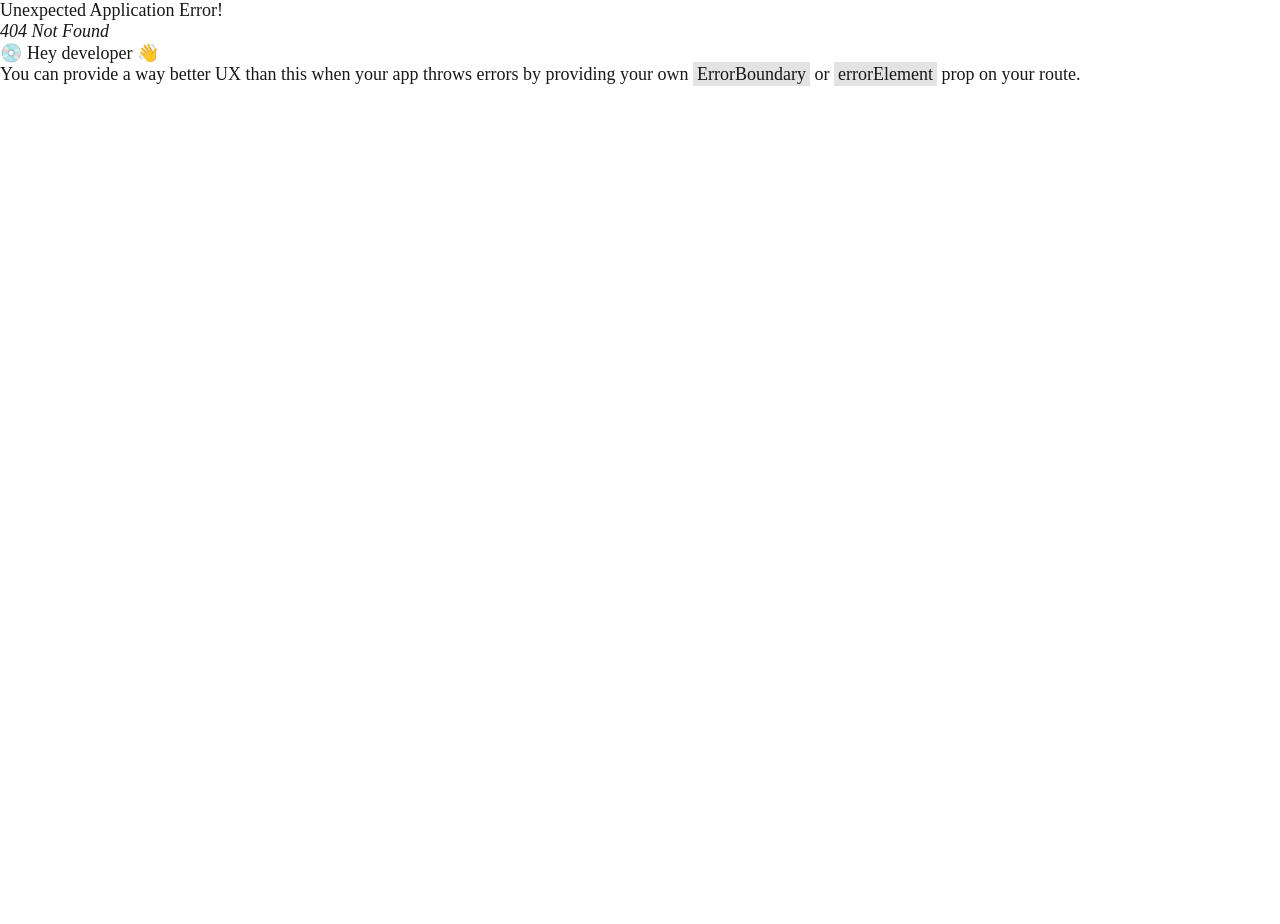
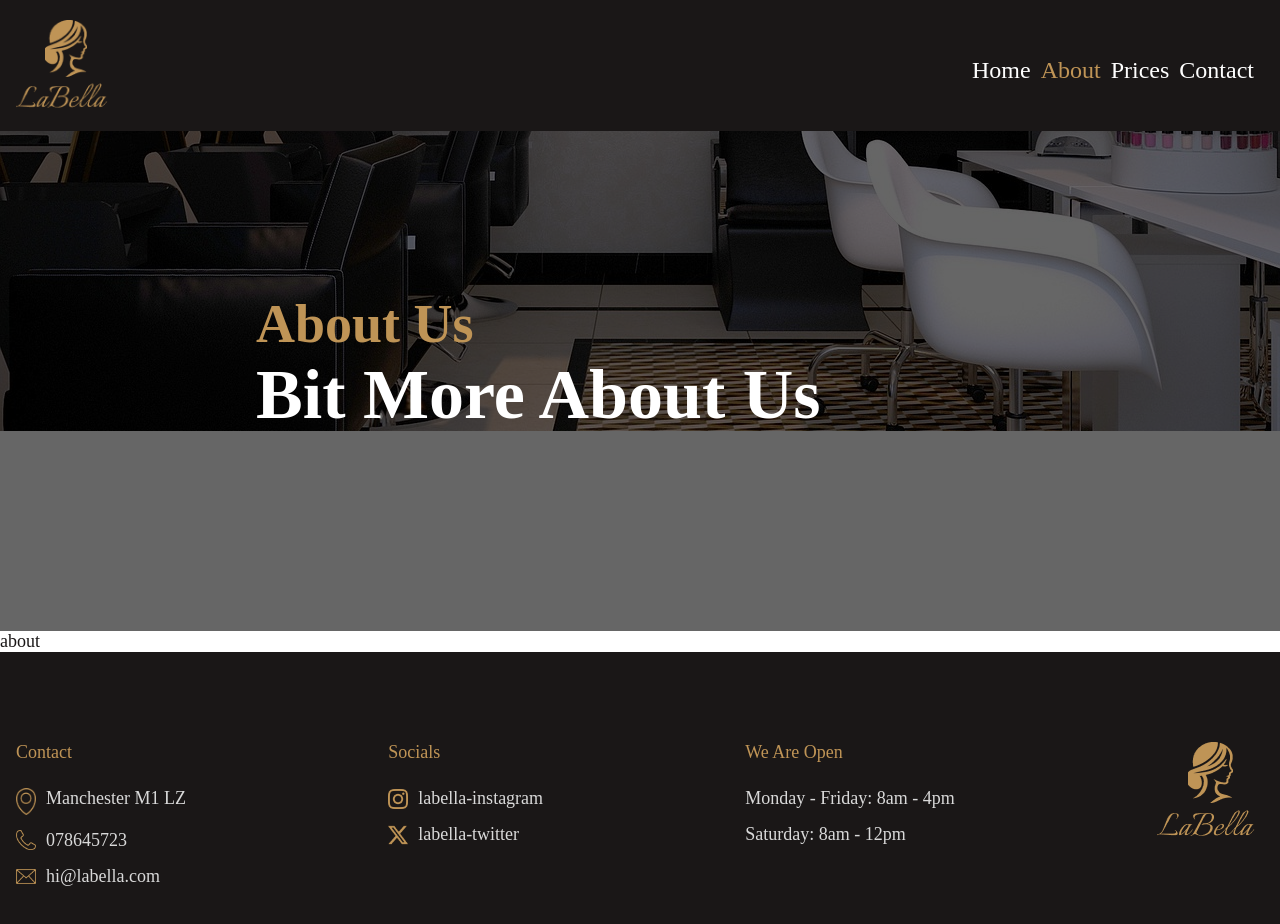
Before and after one commit to tomsky90/labella, a React (Vite) app: page /about in a window 1280 px wide. Before the commit this address had no page. Shown: the top 924 px of the page. Before the commit the page ends 800 px from the top, so only its background shows below. Built offline with nearby package versions, Linux system fonts and the light colour scheme; a web font is replaced by a local one.

Commit message:
feat: banner + styles

```diff
--- a/src/App.jsx
+++ b/src/App.jsx
@@ -1,6 +1,7 @@
 import NavBar from "./components/NavBar/NavBar";
 import Footer from "./components/Footer/Footer";
 import Home from "./pages/Home/Home";
+import About from "./pages/About/About";
 import { RouterProvider, createBrowserRouter, Outlet } from "react-router-dom";
 
 import "./base-styles/main.scss";
@@ -24,6 +25,12 @@ const router = createBrowserRouter([
         path: "/",
         element: <Home />,
       },
+      {
+        path: "/about",
+        element: (
+          <About heading={"About Us"} subheading={"Bit More About Us"} />
+        ),
+      },
     ],
   },
 ]);
--- a/src/base-styles/main.scss
+++ b/src/base-styles/main.scss
@@ -8,6 +8,7 @@
 
 @import "../components/NavBar/nav-bar";
 @import "../components/Footer/footer";
+@import "../components/Banner/banner";
 @import "../pages/Home/home-hero";
 @import "../pages/Home/home-about";
 @import "../pages/Home/home-choose-us";
--- /dev/null
+++ b/src/components/Banner/Banner.jsx
@@ -0,0 +1,19 @@
+import bgcImage from "../../assets/images/beauty-salon-4043096_1280.jpg";
+
+// eslint-disable-next-line react/prop-types
+const Banner = ({ heading, subheading }) => {
+  return (
+    <section className="banner">
+      <div className="banner__text-wrapper">
+        <h1 className="banner__heading">{heading}</h1>
+        <h2 className="banner__subheading">{subheading}</h2>
+      </div>
+      <div className="banner__img-wrapper">
+        <div className="banner__overlay"></div>
+        <img className="banner__bgc-image" src={bgcImage} alt="salon" />
+      </div>
+    </section>
+  );
+};
+
+export default Banner;
--- /dev/null
+++ b/src/components/Banner/_banner.scss
@@ -0,0 +1,64 @@
+.banner {
+  height: 500px;
+  overflow-y: hidden;
+
+  @include view(mobile) {
+    height: 300px;
+  }
+
+  &__text-wrapper {
+    position: absolute;
+    top: 30%;
+    left: 20%;
+    z-index: 10;
+
+    @include view(mobile) {
+      top: 15%;
+      left: 5%;
+    }
+  }
+
+  &__heading {
+    color: $gold;
+    font-size: 54px;
+    font-weight: bold;
+    z-index: 100;
+
+    @include view(mobile) {
+      font-size: 30px;
+    }
+  }
+
+  &__subheading {
+    font-size: 70px;
+    color: $white;
+    font-weight: bold;
+
+    @include view(mobile) {
+      font-size: 35px;
+    }
+  }
+
+  &__img-wrapper {
+    position: relative;
+  }
+
+  &__overlay {
+    position: absolute;
+    top: 0;
+    left: 0;
+    width: 100%;
+    height: 500px;
+    background-color: rgba(0, 0, 0, 0.6);
+  }
+
+  &__bgc-image {
+    width: 100%;
+    height: 300px;
+    object-fit: cover;
+    object-position: 80% 80%;
+    @include view(mobile) {
+      object-position: 90% 90%;
+    }
+  }
+}
--- /dev/null
+++ b/src/pages/About/About.jsx
@@ -0,0 +1,13 @@
+import Banner from "../../components/Banner/Banner";
+
+// eslint-disable-next-line react/prop-types
+const About = ({ heading, subheading }) => {
+  return (
+    <div>
+      <Banner heading={heading} subheading={subheading} />
+      about
+    </div>
+  );
+};
+
+export default About;
```
